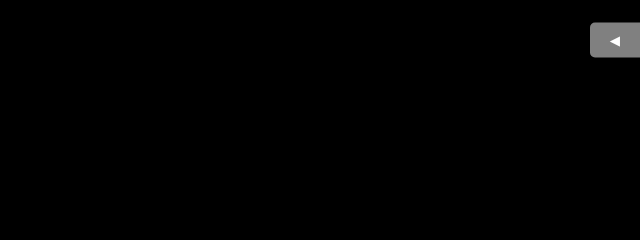
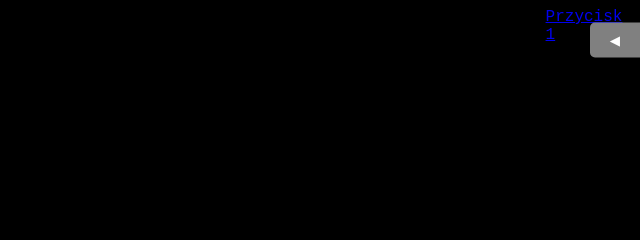
Before and after one commit to BlackArrow36/main, a plain HTML site: page index.html in a window 1280 px wide. Shown: the top 240 px of the page, 640-1280 px from the left. Drawn offline with Linux system fonts and the light colour scheme.

Commit message:
Update index.html

```diff
--- a/index.html
+++ b/index.html
@@ -34,5 +34,6 @@
     <button class="toggle-button" id="toggleButton" onclick="togglePanel()">&#9664;</button>
 
     <div class="circular" style="position: absolute;bottom: 0;right: 0;">Team Randomizer - Made with love and care by Marcin R*****</div>
+    <a href="./kim_jest.html">Przycisk 1</a>
 </body>
 </html>
```
